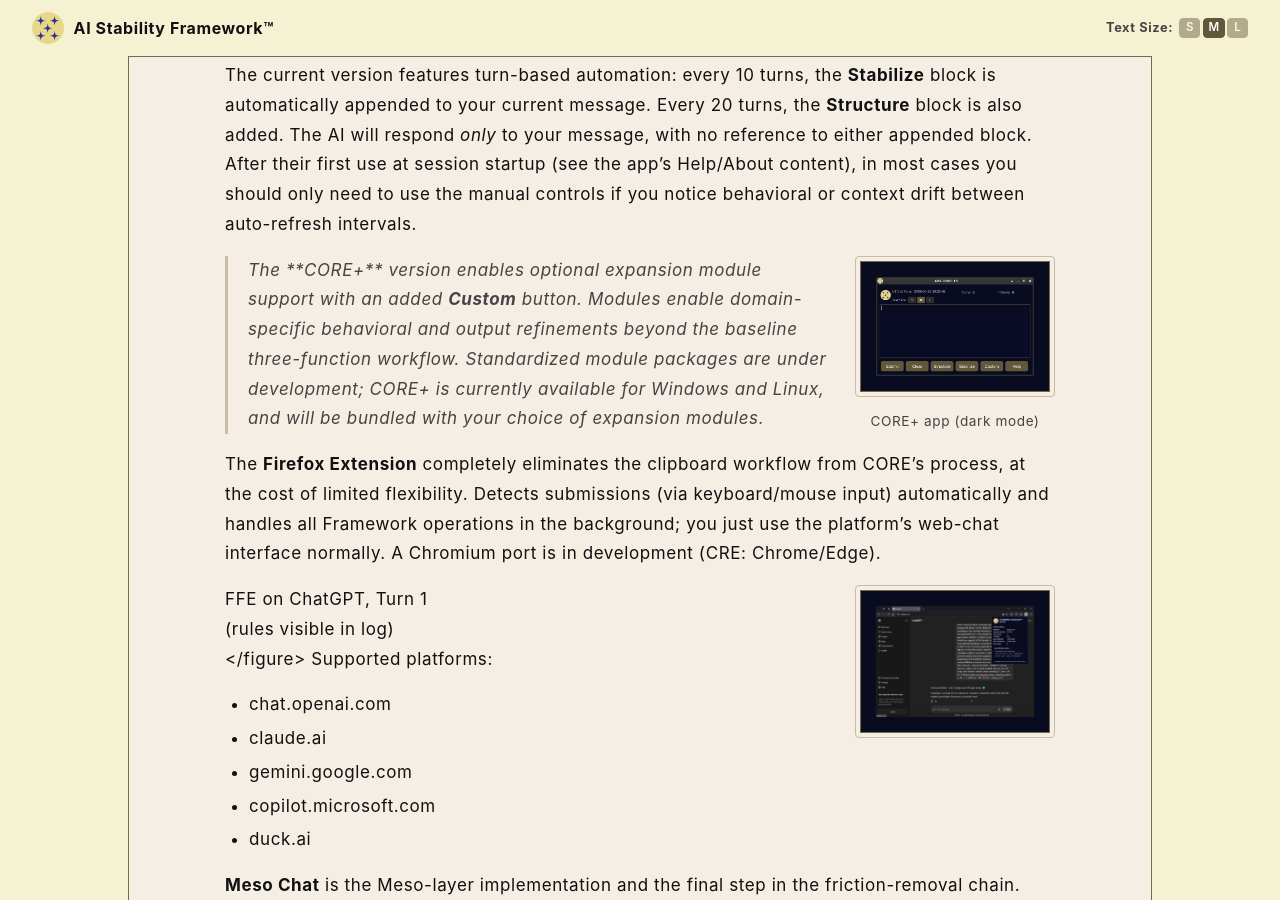
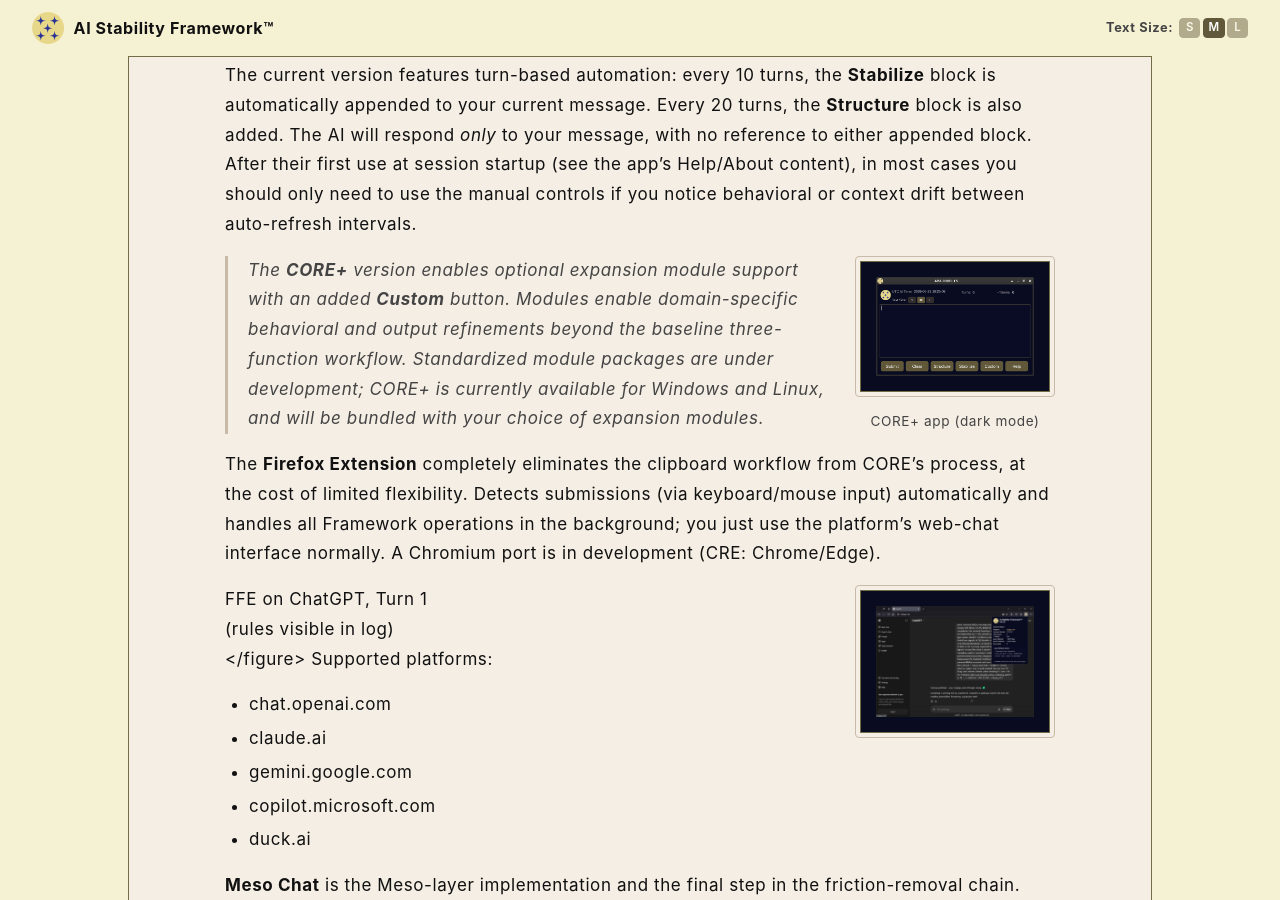
Before and after one commit to rojaslen/AISF-WEB, a Jekyll site: the page built from ch10.md, in a window 1280 px wide and 900 px high, scrolled down 1445 px. Built offline with Jekyll 4.4.1, drawn with Linux system fonts in a browser that asks for light colours; some web fonts are replaced.

Commit message:
Update ch10.md

```diff
--- a/ch10.md
+++ b/ch10.md
@@ -51,7 +51,7 @@
 </figure>
 
 <blockquote>
-<p><i>The **CORE+** version enables optional expansion module support with an added <b>Custom</b> button. Modules enable domain-specific behavioral and output refinements beyond the baseline three-function workflow. Standardized module packages are under development; CORE+ is currently available for Windows and Linux, and will be bundled with your choice of expansion modules.</i></p>
+<p><i>The <b>CORE+</b> version enables optional expansion module support with an added <b>Custom</b> button. Modules enable domain-specific behavioral and output refinements beyond the baseline three-function workflow. Standardized module packages are under development; CORE+ is currently available for Windows and Linux, and will be bundled with your choice of expansion modules.</i></p>
 </blockquote>
 
 The **Firefox Extension** completely eliminates the clipboard workflow from CORE's process, at the cost of limited flexibility. Detects submissions (via keyboard/mouse input) automatically and handles all Framework operations in the background; you just use the platform's web-chat interface normally. A Chromium port is in development (CRE: Chrome/Edge).<figure class="screenshot float-right">
```
